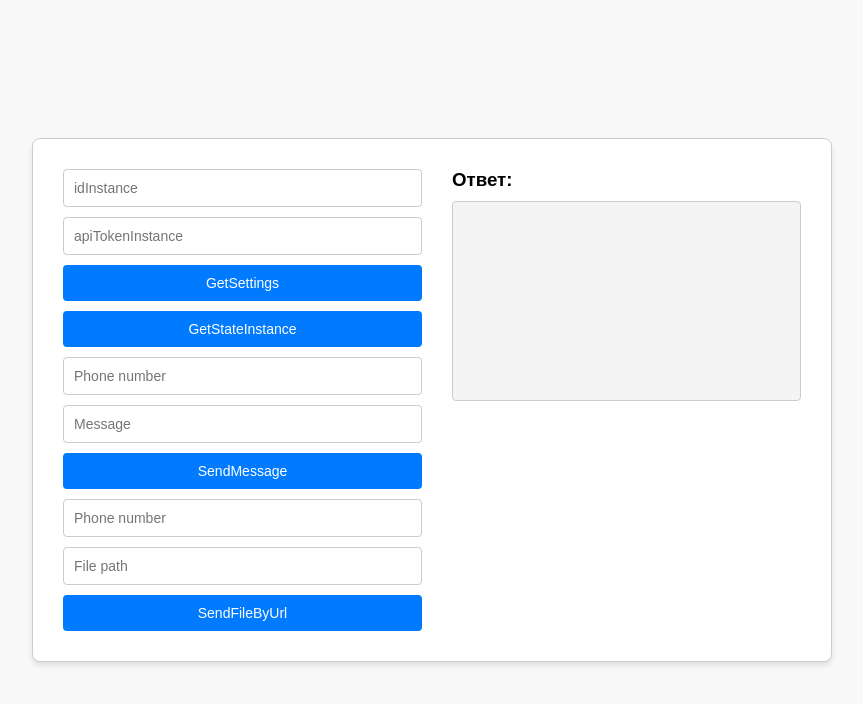
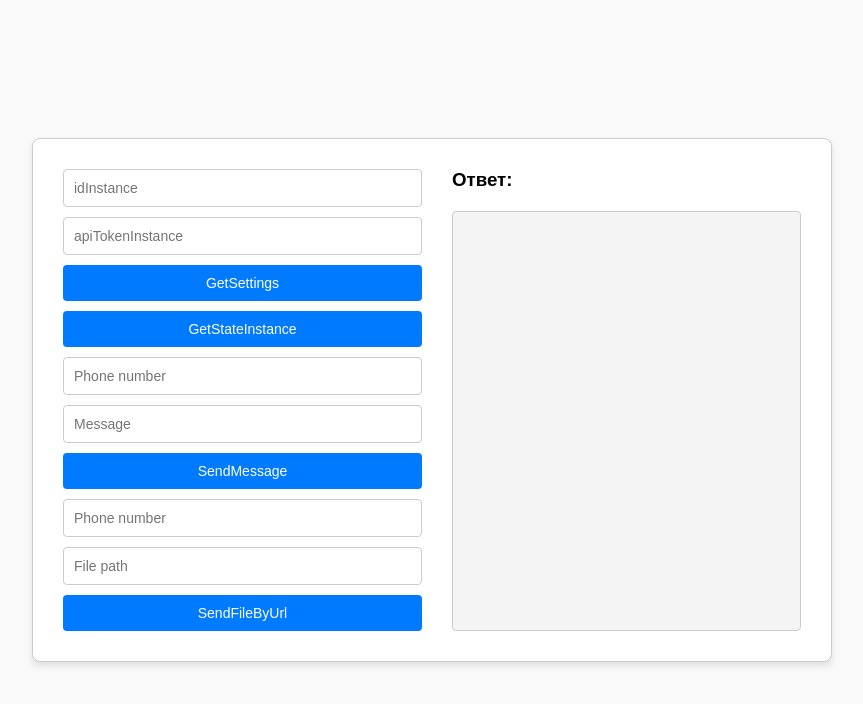
Before and after one commit to KirGorbunov/green-api-test-task, a plain HTML site: page index.html in a window 1280 px wide. Shown: the whole page, without its empty margins (208-1071 px from the left). Drawn offline with Linux system fonts and the light colour scheme.

Commit message:
Stretched .response-box

```diff
--- a/styles.css
+++ b/styles.css
@@ -36,6 +36,9 @@ body {
 
 .right-panel {
     width: 50%;
+    display: flex;
+    flex-direction: column;
+    gap: 10px;
     padding-left: 20px;
 }
 
@@ -70,11 +73,11 @@ h3 {
 }
 
 .response-box {
+    flex: 1;
     background-color: #f4f4f4;
     border: 1px solid #ccc;
     border-radius: 4px;
     padding: 10px;
-    height: 200px;
     overflow-y: auto;
 }
 
```
